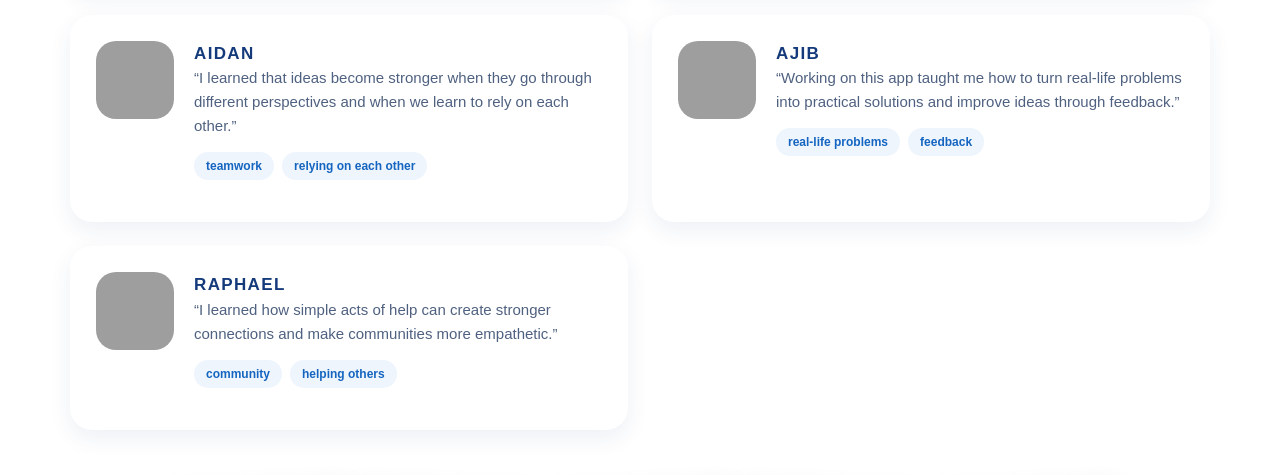
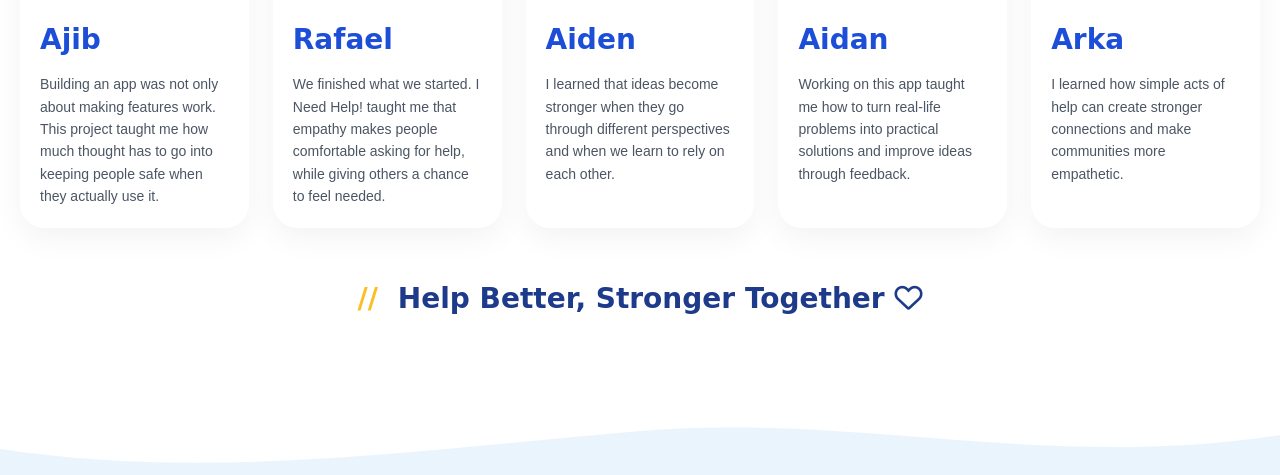
Before and after one commit to solvia-projects/ineedhelps, a Laravel app: page /our-journey in a window 1280 px wide. Shown: the part 4187-4662 px from the top of the page. Run offline with Laravel 12, Linux system fonts and the light colour scheme; style sheets or scripts are compiled from the project's sources; some libraries are stand-ins or nearby versions; grey boxes are pictures that could not be loaded.

Commit message:
Update layout for What We Learned and tidy up Chapter 05 quote

```diff
--- a/resources/views/pages/story.blade.php
+++ b/resources/views/pages/story.blade.php
@@ -11,36 +11,36 @@
 @php
     $members = [
         [
-            'name' => 'Arka',
-            'photo' => 'member-1.jpg',
+            'name' => 'Ajib',
+            'photo' => 'member-5.jpg',
             'quote' =>
                 'Building an app was not only about making features work. This project taught me how much thought has to go into keeping people safe when they actually use it.',
             'tags' => ['development', 'safety'],
         ],
         [
-            'name' => 'Aiden',
+            'name' => 'Rafael',
             'photo' => 'member-2.jpg',
             'quote' =>
                 'We finished what we started. I Need Help! taught me that empathy makes people comfortable asking for help, while giving others a chance to feel needed.',
             'tags' => ['collaboration', 'empathy'],
         ],
         [
-            'name' => 'Aidan',
+            'name' => 'Aiden',
             'photo' => 'member-3.jpg',
             'quote' =>
                 'I learned that ideas become stronger when they go through different perspectives and when we learn to rely on each other.',
             'tags' => ['teamwork', 'relying on each other'],
         ],
         [
-            'name' => 'Ajib',
+            'name' => 'Aidan',
             'photo' => 'member-4.jpg',
             'quote' =>
                 'Working on this app taught me how to turn real-life problems into practical solutions and improve ideas through feedback.',
             'tags' => ['real-life problems', 'feedback'],
         ],
         [
-            'name' => 'Raphael',
-            'photo' => 'member-5.jpg',
+            'name' => 'Arka',
+            'photo' => 'member-1.jpg',
             'quote' =>
                 'I learned how simple acts of help can create stronger connections and make communities more empathetic.',
             'tags' => ['community', 'helping others'],
@@ -138,36 +138,29 @@
 
     {{-- ============ 05. What we learned ============ --}}
     <section class="st-section" id="learned">
-        <div class="st-wrap">
+        <div class="st-wrap" style="max-width: 1400px;">
             <div class="st-head st-center">
-                <span class="st-eyebrow">What we learned</span>
-                <h2 class="st-h2">Five of us. Five different lessons.</h2>
+                <span class="st-eyebrow" style="letter-spacing: 0.2em; text-transform: uppercase; font-size: 12px; font-weight: 800; color: #6b7280;">What we learned</span>
+                <h2 class="st-h2" style="color: #1e3a8a;">Different perspectives.<br>A stronger INeedHelp!.</h2>
             </div>
 
-            <div class="st-members">
+            <div class="row row-cols-1 row-cols-md-2 row-cols-xl-5 g-4 mt-4">
                 @foreach ($members as $member)
-                    <article class="st-member">
-                        <img src="{{ asset('assets/images/inh/story/' . $member['photo']) }}"
-                            alt="{{ $member['name'] }}">
-                        <div>
-                            <div class="st-member__name">{{ $member['name'] }}</div>
-                            <p class="st-member__quote">&ldquo;{{ $member['quote'] }}&rdquo;</p>
-                            <ul class="st-member__tags">
-                                @foreach ($member['tags'] as $tag)
-                                    <li>{{ $tag }}</li>
-                                @endforeach
-                            </ul>
-                        </div>
-                    </article>
+                    <div class="col">
+                        <article style="background: #fff; border-radius: 24px; padding: 20px; box-shadow: 0 10px 30px rgba(0,0,0,0.05); height: 100%; display: flex; flex-direction: column;">
+                            <img src="{{ asset('assets/images/inh/story/' . $member['photo']) }}"
+                                alt="{{ $member['name'] }}" style="width: 100%; border-radius: 16px; margin-bottom: 20px; object-fit: contain;">
+                            <div style="flex-grow: 1;">
+                                <div style="color: #1d4ed8; font-size: 28px; font-weight: 700; font-family: 'Caveat', 'Comic Sans MS', cursive; margin-bottom: 12px;">{{ $member['name'] }}</div>
+                                <p style="font-size: 14px; line-height: 1.6; color: #4b5563; margin: 0;">{{ $member['quote'] }}</p>
+                            </div>
+                        </article>
+                    </div>
                 @endforeach
             </div>
 
-            <div class="st-strip">
-                @foreach (['strip-1.jpg', 'strip-2.jpg', 'strip-3.jpg', 'strip-4.jpg', 'strip-5.jpg'] as $shot)
-                    <figure>
-                        <img src="{{ asset('assets/images/inh/story/' . $shot) }}" alt="Behind the scenes">
-                    </figure>
-                @endforeach
+            <div style="text-align: center; margin-top: 50px; font-size: 28px; font-weight: 700; color: #1e3a8a; font-family: 'Caveat', 'Comic Sans MS', cursive;">
+                <span style="color: #fbbf24; margin-right: 10px;">//</span> Help Better, Stronger Together <i class="fa-regular fa-heart"></i>
             </div>
         </div>
     </section>
--- a/resources/views/partials/footer/story.blade.php
+++ b/resources/views/partials/footer/story.blade.php
@@ -13,7 +13,6 @@
                 <ul>
                     <li><a href="{{ url('/') }}">Home</a></li>
                     <li><a href="{{ url('/our-journey') }}">Our Journey</a></li>
-                    <li><a href="{{ url('/#the-story') }}">The Story</a></li>
                 </ul>
             </div>
 
--- a/resources/views/partials/header/story.blade.php
+++ b/resources/views/partials/header/story.blade.php
@@ -10,7 +10,6 @@
             <ul class="st-nav">
                 <li><a href="{{ url('/') }}" class="{{ $active === 'home' ? 'is-active' : '' }}">Home</a></li>
                 <li><a href="{{ url('/our-journey') }}" class="{{ $active === 'journey' ? 'is-active' : '' }}">Our Journey</a></li>
-                <li><a href="{{ url('/#the-story') }}">The Story</a></li>
             </ul>
         </nav>
 
--- a/resources/views/partials/offcanvas/story.blade.php
+++ b/resources/views/partials/offcanvas/story.blade.php
@@ -17,7 +17,6 @@
                 <ul class="st-nav" style="flex-direction:column;align-items:flex-start;gap:18px;margin-bottom:34px;">
                     <li><a href="{{ url('/') }}">Home</a></li>
                     <li><a href="{{ url('/our-journey') }}">Our Journey</a></li>
-                    <li><a href="{{ url('/#the-story') }}">The Story</a></li>
                 </ul>
 
                 <div class="offcanvas__contact">
```
Also changed, not shown: resources/views/pages/index.blade.php (+6 -5 lines).
